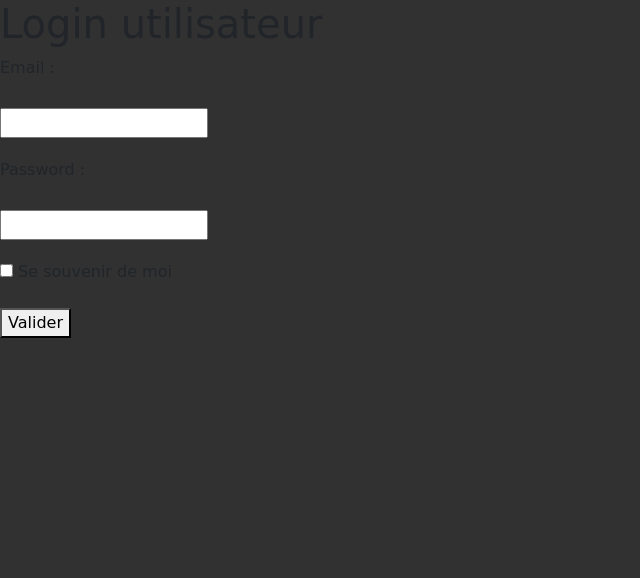
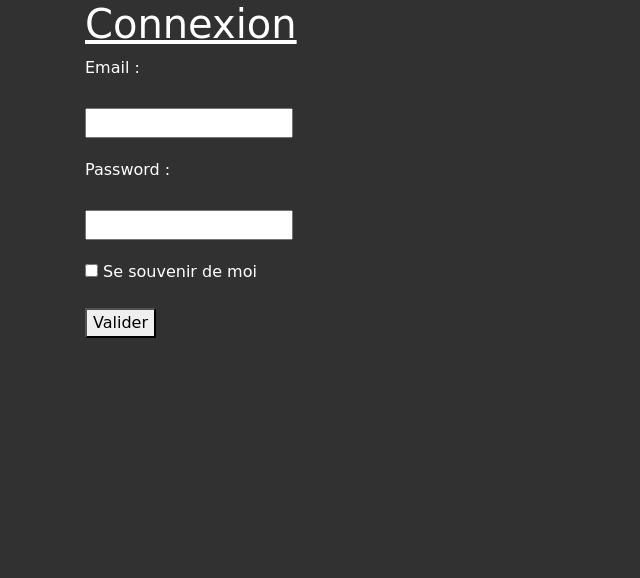
Before and after one commit to Omasashi/the_sortie, a Symfony app: template templates/user/login.html.twig in a window 1280 px wide. Shown: the part 112-690 px from the top of the page, without its empty margins (0-640 px from the left). Run offline with Twig, Linux system fonts and the light colour scheme; the template is opened without the code that fills it, so the values that code supplies are empty; some libraries are stand-ins or nearby versions.

Commit message:
database modif +tabeau sortie_home

```diff
--- a/src/Entity/Inscriptions.php
+++ b/src/Entity/Inscriptions.php
@@ -29,7 +29,7 @@ class Inscriptions
     private $paritcipant;
 
     /**
-     * @ORM\ManyToMany(targetEntity="App\Entity\Sorties", mappedBy="sortieIncription")
+     * @ORM\ManyToOne(targetEntity="App\Entity\Sorties", inversedBy="sortieIncription")
      */
     private $sortie;
 
--- a/src/Entity/Participants.php
+++ b/src/Entity/Participants.php
@@ -83,7 +83,7 @@ class Participants implements UserInterface
     private $siteparticipant;
 
     /**
-     * @ORM\ManyToM(targetEntity="App\Entity\Inscriptions", mappedBy="paritcipant")
+     * @ORM\ManyToMany(targetEntity="App\Entity\Inscriptions", mappedBy="paritcipant")
      */
     private $inscriptions;
 
--- a/src/Entity/Sorties.php
+++ b/src/Entity/Sorties.php
@@ -82,7 +82,7 @@ class Sorties
     private $sortieSite;
 
     /**
-     * @ORM\ManyToMany(targetEntity="App\Entity\Inscriptions", inversedBy="sortie")
+     * @ORM\OneToMany(targetEntity="App\Entity\Inscriptions", mappedBy="sortie")
      */
     private $sortieIncription;
 
--- a/templates/user/login.html.twig
+++ b/templates/user/login.html.twig
@@ -3,8 +3,8 @@
 {% block title %}Login utilisateur | {{ parent() }}{% endblock %}
 
 {% block main %}
-   <div class="Div marge1 marge-bottom">
-       <h1>Login utilisateur</h1>
+   <div class="Div marge1 marge-bottom container justify-content-center text-white">
+       <h1><u>Connexion</u></h1>
        <form  method="post">
           <div class="marge-bottom"> <label for="username">Email :</label></div>
            <!--Symfony impose le nom _username pour gérer le mécanisme de login -->
```
